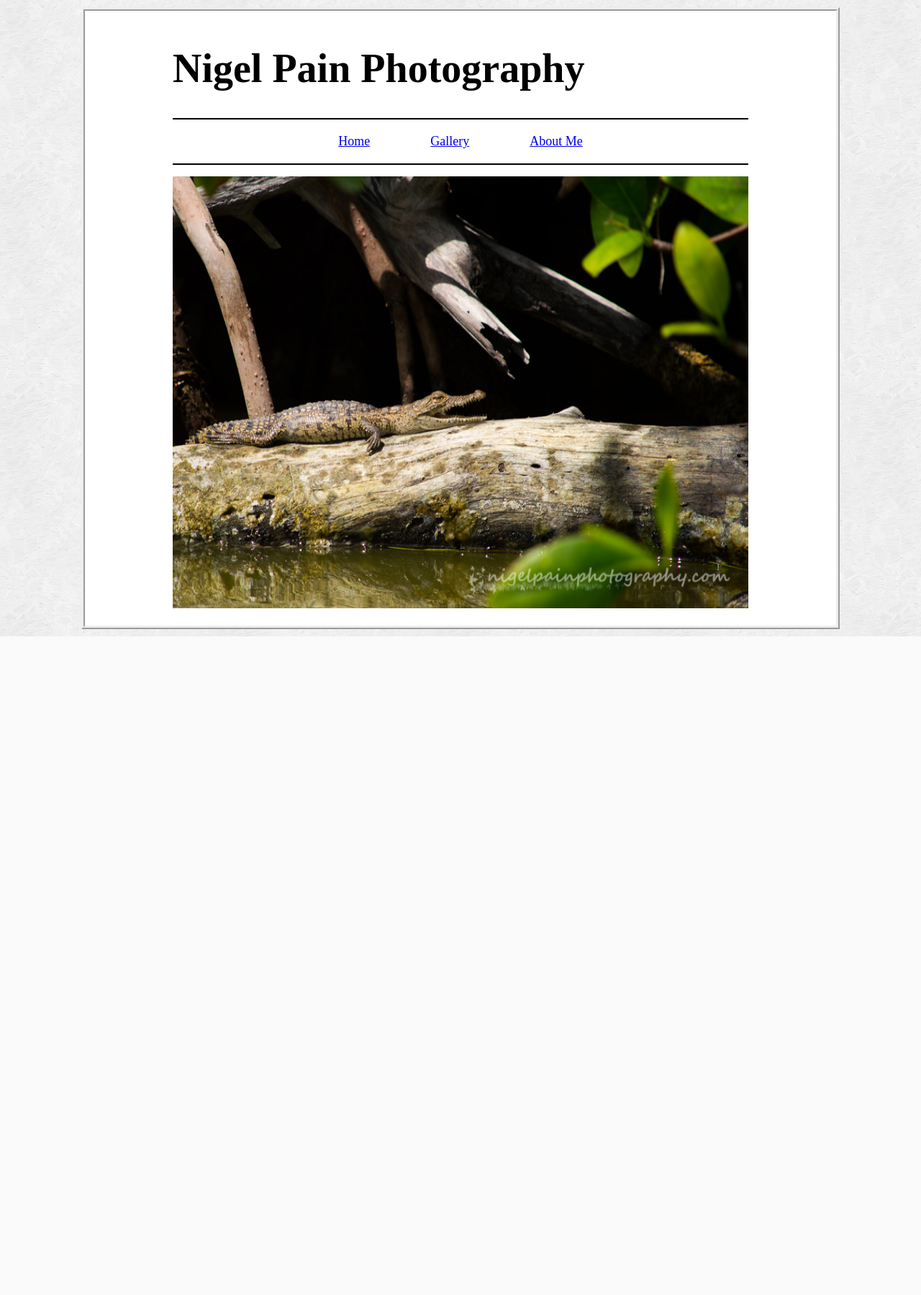
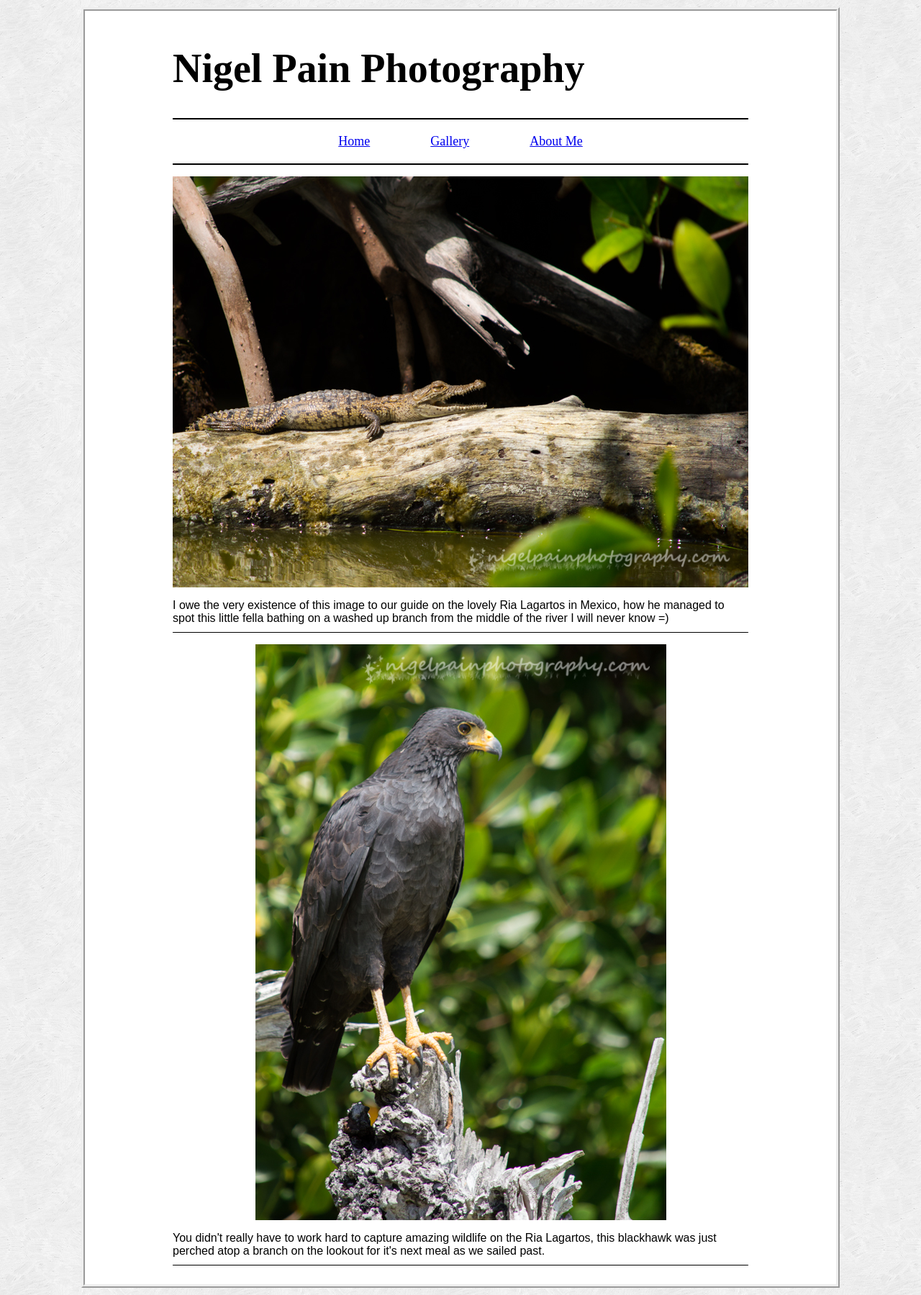
Before and after one commit to nigelpain/personal-site, a PHP site: page /gallery/wildlife.html in a window 1280 px wide. Shown: the whole page at 72% size. Before the commit the page ends 884 px from the top, so only its background shows below. Run offline with PHP 8.4, Linux system fonts and the light colour scheme.

Commit message:
added blackhawk image to wildlife and missing captions

```diff
--- a/css/styles.css
+++ b/css/styles.css
@@ -4,8 +4,9 @@ body {
 }
 
 img {
-  width: 800px;
-  height: 600px;
+  display: block;
+  margin-right: auto;
+  margin-left: auto;
 }
 
 p {
@@ -58,5 +59,6 @@ p {
 }
 
 .photocaption {
-
+  padding-bottom: 10px;
+  border-bottom: 1px solid;
 }
--- a/gallery/wildlife.html
+++ b/gallery/wildlife.html
@@ -16,6 +16,9 @@
           <li class="navbutton"><a href="../aboutme.html">About Me</a></li>
         </ul>
         <img src="../images/Little Nipper (website).jpg" alt="An image of a baby crocodile resting on a log" title="Little Nipper" />
+        <p class="photocaption">I owe the very existence of this image to our guide on the lovely Ria Lagartos in Mexico, how he managed to spot this little fella bathing on a washed up branch from the middle of the river I will never know =)</p>
+        <img src="../images/Lookout (website).jpg" alt="An image of a blackhawk perched on a dead tree branch" title="Lookout" />
+        <p class="photocaption">You didn't really have to work hard to capture amazing wildlife on the Ria Lagartos, this blackhawk was just perched atop a branch on the lookout for it's next meal as we sailed past.</p>
       </div>
     </div>
   </body>
```
Also changed, not shown: images/Lookout (website).jpg (added).
